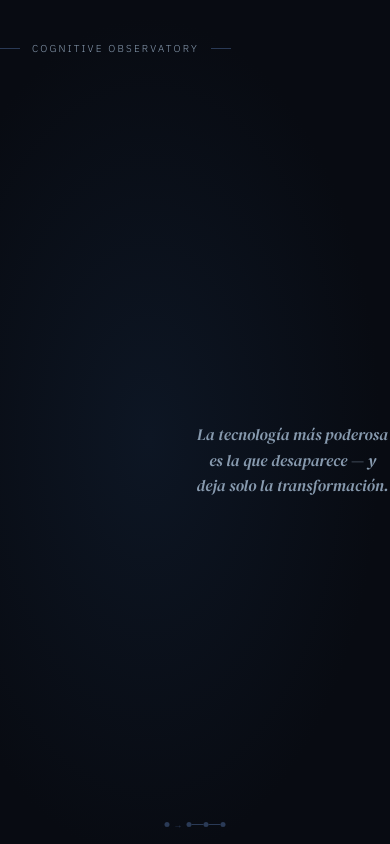
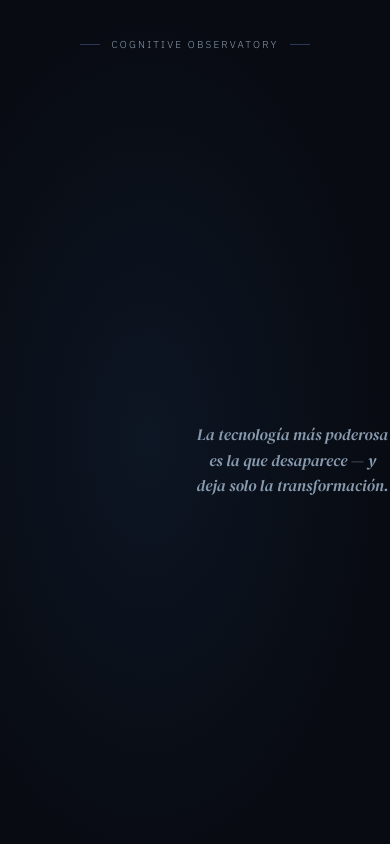
Before and after one commit to 0Wenn0/cognitive-observatory, a Next.js app: page / in a window 390 px wide. Built offline with nearby package versions, Linux system fonts and the light colour scheme.

Commit message:
fix: mobile — texto arriba, indicadores de constelación visibles

```diff
--- a/components/hero/MobileHero.tsx
+++ b/components/hero/MobileHero.tsx
@@ -127,9 +127,10 @@ export default function MobileHero() {
           LeDoux (1996): sin ancla visual, la amígdala activa
           alerta de ambigüedad en 80-100ms. */}
       <div style={{
-        paddingTop: '40px',
+        paddingTop: '36px',
         display: 'flex',
-        justifyContent: 'flex-start',
+        justifyContent: 'center',
+        flexShrink: 0,
       }}>
         <div style={{
           fontFamily: "'IBM Plex Sans', sans-serif",
@@ -325,40 +326,7 @@ export default function MobileHero() {
           </motion.div>
         )}
       </AnimatePresence>
-{/* INDICADORES — constelación en miniatura.
-          Centro inferior — visibles sin scroll.
-          Gestalt (Wertheimer, 1923): puntos conectados
-          se perciben como sistema, no como lista. */}
-      <div style={{
-        position: 'absolute',
-        bottom: '12px',
-        left: '50%',
-        transform: 'translateX(-50%)',
-        display: 'flex',
-        alignItems: 'center',
-        zIndex: 20,
-      }}>
-        {[1, 2, 3, 4].map((step, index) => (
-          <div key={step} style={{ display: 'flex', alignItems: 'center' }}>
-            {index > 0 && (
-              index === 1 ? (
-                <span style={{
-                  fontSize: '9px', color: '#2a3a56',
-                  margin: '0 4px',
-                  fontFamily: "'IBM Plex Sans', sans-serif",
-                }}>→</span>
-              ) : (
-                <div style={{ width: '12px', height: '0.5px', backgroundColor: '#2a3a56' }} />
-              )
-            )}
-            <div style={{
-              width: '5px', height: '5px',
-              borderRadius: '50%',
-              backgroundColor: '#2a3a56',
-            }} />
-          </div>
-        ))}
-      </div>
+
     </div>
   );
 }
```
